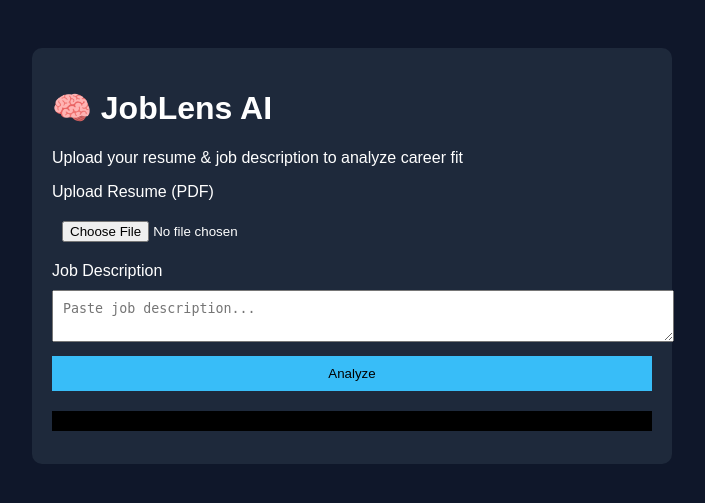
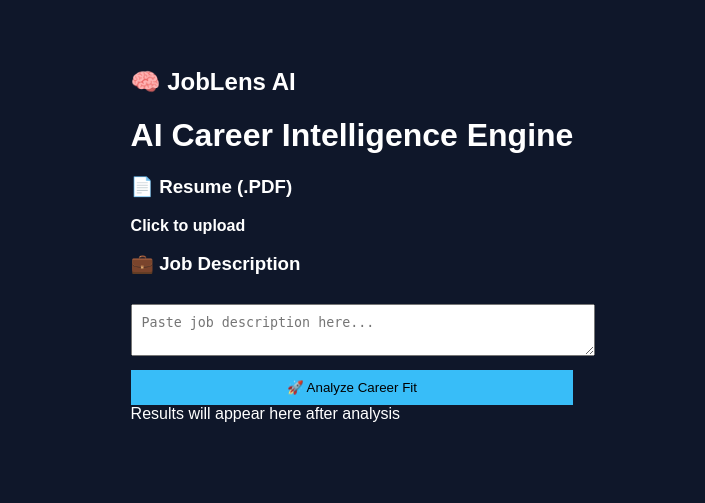
Before and after one commit to lalchhabi/JobLens-AI-Multi-Agent-Career-Intelligence-System, a FastAPI app: page / in a window 1280 px wide. Shown: the top 503 px of the page, without its empty margins (288-993 px from the left). Run offline with FastAPI, Linux system fonts and the light colour scheme.

Commit message:
feat:add and optimize ui interface layout

```diff
--- a/ui/templates/index.html
+++ b/ui/templates/index.html
@@ -6,23 +6,72 @@
 </head>
 
 <body>
-    <div class="container">
-        <h1>🧠 JobLens AI</h1>
-        <p>Upload your resume & job description to analyze career fit</p>
 
-        <form id="uploadForm">
-            <label>Upload Resume (PDF)</label>
-            <input type="file" id="resume" />
+<div class="app">
 
-            <label>Job Description</label>
-            <textarea id="jobDescription" placeholder="Paste job description..."></textarea>
+    <!-- SIDEBAR (NOTION STYLE) -->
+    <aside class="sidebar">
+        <h2>🧠 JobLens AI</h2>
 
-            <button type="submit">Analyze</button>
-        </form>
+    </aside>
 
-        <pre id="result"></pre>
-    </div>
+    <!-- MAIN AREA -->
+    <main class="main">
 
-    <script src="/static/script.js"></script>
+        <!-- HEADER -->
+        <div class="header">
+            <h1>AI Career Intelligence Engine</h1>
+        </div>
+
+        <!-- INPUT SECTION -->
+        <div class="input-section">
+
+            <!-- Resume -->
+            <div class="card input-card">
+                <div class="card-header">
+                    <h3>📄 Resume (.PDF)</h3>
+                </div>
+
+                <label class="upload-btn">
+                    <input type="file" id="resume" hidden>
+                    <div class="upload-content">
+                        <div>
+                            <strong>Click to upload</strong>
+                        </div>
+                    </div>
+                </label>
+            </div>
+
+            <!-- Job Description -->
+            <div class="card input-card">
+                <div class="card-header">
+                    <h3>💼 Job Description</h3>
+                </div>
+
+                <textarea id="jobDescription"
+                    placeholder="Paste job description here..."></textarea>
+            </div>
+
+        </div>
+
+        <!-- ACTION BUTTON -->
+        <div class="action">
+            <button id="analyzeBtn" class="primary-btn">
+                🚀 Analyze Career Fit
+            </button>
+        </div>
+
+        <!-- RESULTS -->
+        <div id="result" class="result">
+            <div class="empty-state">
+                Results will appear here after analysis
+            </div>
+        </div>
+
+    </main>
+
+</div>
+
+<script src="/static/script.js"></script>
 </body>
 </html>
```
